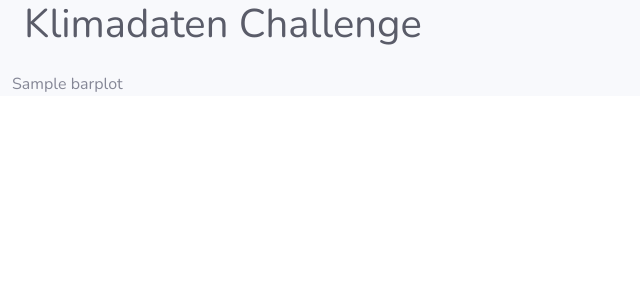
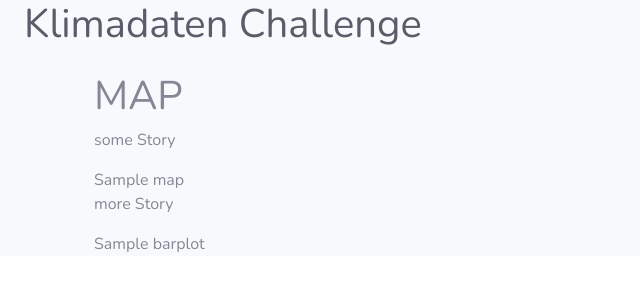
Before and after one commit to BR4GR/cdk1_2Da_django, a Django app: template templates/klimadaten/stations.html in a window 1280 px wide. Shown: the top 300 px of the page, without its empty margins (0-640 px from the left). Run offline with Django 4.2, Linux system fonts and the light colour scheme; the template is opened without the code that fills it: most values are stand-ins (such as "Sample title", 1, 10 or a date in 2020); some libraries are stand-ins or nearby versions.

Commit message:
full width

```diff
--- a/klimadaten/dash_apps/finished_apps/stations_map.py
+++ b/klimadaten/dash_apps/finished_apps/stations_map.py
@@ -25,10 +25,9 @@ sapp.layout = html.Div(
         dcc.Graph(id="station-map"),
         html.Div(
             [
-                dcc.Graph(id="wind-speed-lineplot"),
-                dcc.Graph(id="wind-speed-barplot"),
+                dcc.Graph(id="wind-speed-lineplot", style={"width": "50%", "display": "inline-block"}),
+                dcc.Graph(id="wind-speed-barplot", style={"width": "50%", "display": "inline-block"}),
             ],
-            style={"display": "flex"},
         ),
     ]
 )
--- a/templates/klimadaten/stations.html
+++ b/templates/klimadaten/stations.html
@@ -2,6 +2,14 @@
 
 {%  block content %}
 
+    <div class="container">
+        <h1>MAP</h1>
+        <p>some Story</p>
+
+{{ map | safe }}
+        <p>more Story</p>
+
+
 {{ barplot | safe }}
 
 {%  endblock content %}
```
Also changed, not shown: klimadaten/views.py (+6 -6 lines).
